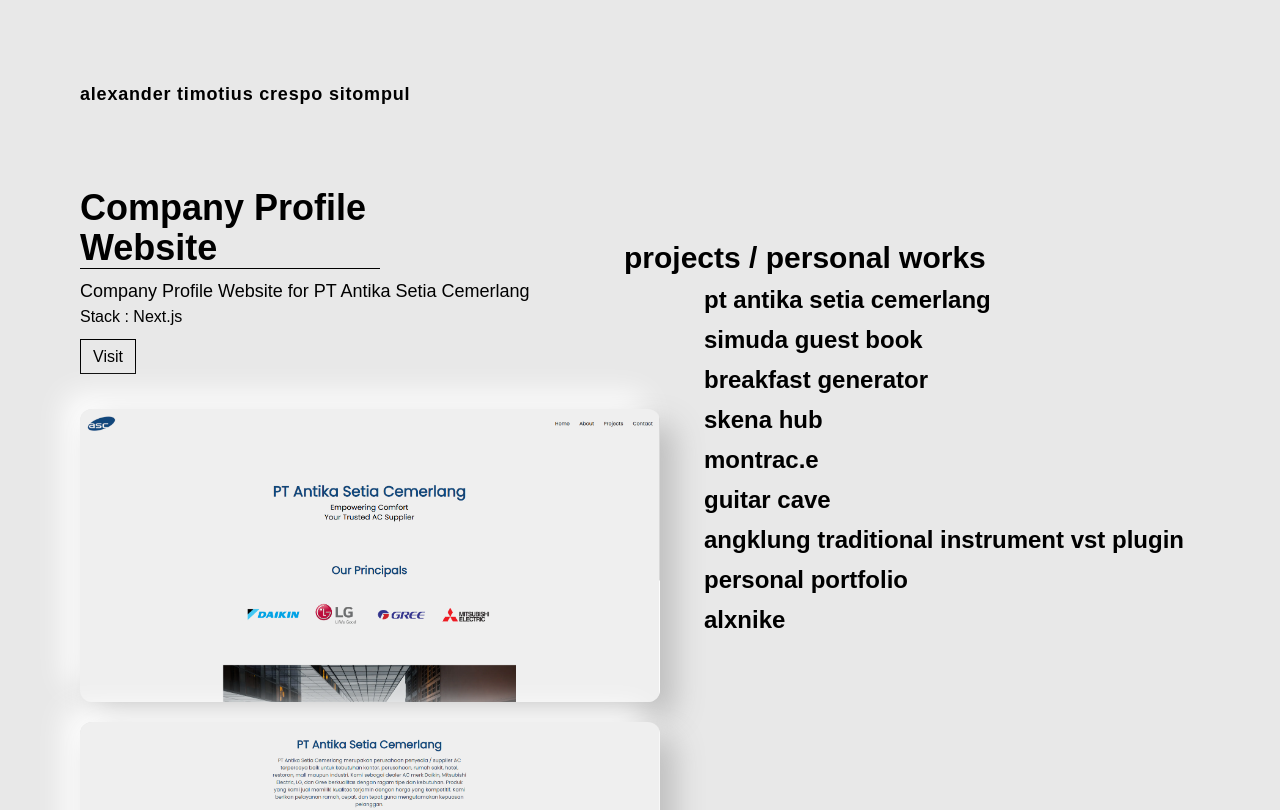
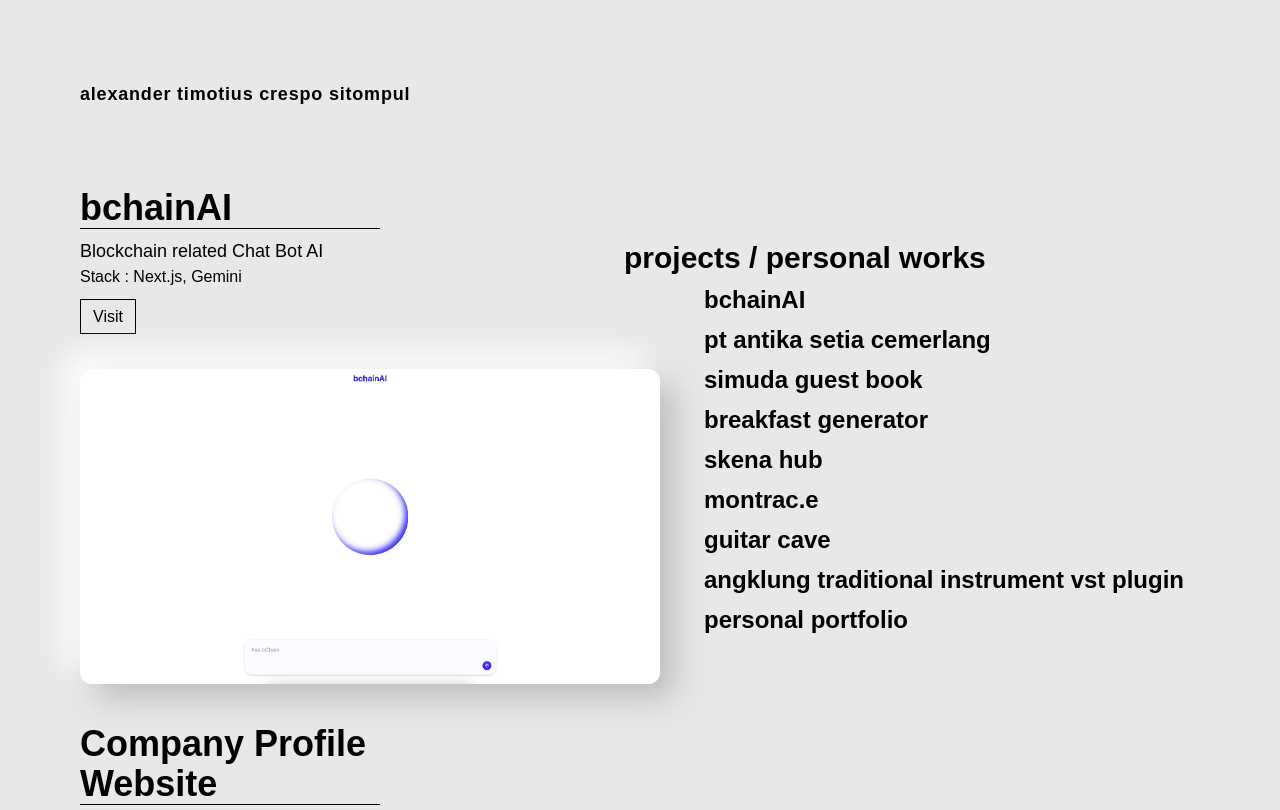
Before and after one commit to alxtim10/2ndPortfolio, a Next.js app: page /projects in a window 1280 px wide. Shown: the top 810 px of the page. Built offline with nearby package versions, Linux system fonts and the light colour scheme; a web font is replaced by a local one.

Commit message:
add new project

```diff
--- a/components/AboutMe.jsx
+++ b/components/AboutMe.jsx
@@ -34,12 +34,10 @@ export default function AboutMe({ section }) {
             <span className="text-main text-xl font-bold">
               BINUS University
             </span>{" "}
-            with a foundation in software engineering with more than one year of hands-on
-            experience.
-            <br className="hidden md:block" /> Proficient at collaborating with
-            interdisciplinary teams and demonstrating excellent communication
-            skills. Keen to contribute technical expertise and drive innovation
-            in a professional setting.
+            with 1+ years of experience building high scale applications in the digital market.
+            <br className="hidden md:block" /> Experienced working closely with Software Engineering
+            especially in the aspects of frontend, backend and software development things.
+            Infrastructure wise, have an understanding on cloud platform, virtual machine and databases.
           </p>
           <Contacts />
         </motion.div>
--- a/components/Carousel/EmblaCarousel.jsx
+++ b/components/Carousel/EmblaCarousel.jsx
@@ -17,6 +17,7 @@ const EmblaCarousel = () => {
     useDotButton(emblaApi);
 
   const images = [
+    "/images/projects/bchain.png",
     "/images/projects/asc.png",
     "/images/projects/1.png",
     "/images/projects/2.png",
--- a/components/Experience.jsx
+++ b/components/Experience.jsx
@@ -5,46 +5,48 @@ import { motion } from "framer-motion";
 export default function Experience({ section }) {
   const experienceData = [
     {
-      title: "Software Engineer",
+      title: "Software Engineer I",
       place: "FitAja - PT FitAja Digital Nusantara",
       description: [
         {
-          data: "Full Stack development using Next.js (TypeScript) and .NET Core",
+          data: "Built a Health Care and Lifestyle Generative AI Agent",
+        },
+        {
+          data: "Built a Health Care and Lifestyle E-Commerce",
+        },
+        {
+          data: "Implementing and setting up Cloud Infrastructure such as GCP and Virtual Machine",
+        },
+        {
+          data: "Tech Stack: Nextjs, Laravel/PHP, PostgreSQL, GCP, Gemini",
         },
       ],
       date: "Present",
     },
     {
-      title: "Full Stack Developer",
+      title: "Software Engineer I - II",
       place: "Mandiri Inhealth",
       description: [
         {
-          data: "Full Stack development using React (TypeScript) and .NET Core",
+          data: "Built a Full Stack Membership App using React and .NET Core",
         },
         {
           data: "Integrated Membership app and other app with Kafka",
         },
         {
-          data: "Handling data with SQL",
+          data: "Collaborating with analyst, QA and stakeholders to deliver the application for better business outcome",
+        },
+        {
+          data: "Lead and mentored junior engineers",
+        },
+        {
+          data: "Tech Stack: React, .NET Core, SQL, Kafka, Docker",
         },
       ],
       date: "2023-2024",
     },
     {
-      title: "Full Stack Developer Volunteer",
-      place: "GKI Grand Wisata",
-      description: [
-        {
-          data: "Maintaining the church's website using Next.js and Php",
-        },
-        {
-          data: "Develop an event registration website",
-        },
-      ],
-      date: "Present",
-    },
-    {
-      title: "Full Stack Developer Intern",
+      title: "Software Engineer Intern",
       place: "ADINS - PT. Adicipta Inovasi Teknologi",
       description: [
         {
@@ -71,12 +73,6 @@ export default function Experience({ section }) {
         },
       ],
       date: "2019-2023",
-    },
-    {
-      title: "SMAK 7 Penabur",
-      place: "High School Degree",
-      description: [],
-      date: "2016 - 2019",
     },
   ];
   return (
--- a/components/Hero.jsx
+++ b/components/Hero.jsx
@@ -38,9 +38,9 @@ export default function Hero({ refs }) {
               transition={{ ease: "easeOut", duration: 2 }}
               className="text-xl md:text-2xl lg:text-8xl text-center lg:text-left"
             >
-              <b>Web Alchemist</b>:
+              <b c>Software Alchemist</b>
               <br />
-              Crafting Digital Experiences with Code and Creativity
+              <span className="lg:text-8xl">Crafting Digital Experiences with Code and Creativity</span>
               <span className="hidden text-lg xl:block">(drag me)</span>
             </motion.p>
           </div>
--- a/components/Skills.jsx
+++ b/components/Skills.jsx
@@ -201,7 +201,7 @@ const Skills = ({ section }) => {
             className="opacity-50  mt-5 hover:opacity-100 h-full xl:h-[22rem] 2xl:h-[21rem] bg-none w-[20rem] lg:w-1/2 border-b-4 grayscale hover:grayscale-0 hover:border-b-[10px] transition-all duration-500 border-white"
           >
             <h1 className="text-white text-center text-xl font-outfit font-bold mb-5">
-              Database
+              Infrastructure
             </h1>
             <div className="flex flex-col items-center">
               <div className="flex flex-wrap justify-end items-center gap-5">
--- a/components/project/Projects.jsx
+++ b/components/project/Projects.jsx
@@ -14,6 +14,7 @@ const Projects = () => {
   const portfolioRef = useRef(null);
   const breakfastRef = useRef(null);
   const ascRef = useRef(null);
+  const bchainRef = useRef(null);
 
   const scrollToSection = (elementRef) => {
     window.scrollTo({
@@ -25,6 +26,31 @@ const Projects = () => {
   return (
     <section>
       <PagesNavbar />
+      <div ref={bchainRef}>
+        <div className="pl-5 lg:pl-20">
+          <h1 className="border-b border-black text-4xl font-outfit font-bold w-1/2 lg:w-1/4 mb-2">
+            bchainAI
+          </h1>
+          <p className="text-lg">Blockchain related Chat Bot AI</p>
+          <p className="mb-4">Stack : Next.js, Gemini</p>
+          <a
+            href="https://bchainai.vercel.app/"
+            className="border border-black py-2 px-3 hover:bg-black hover:text-white transition duration-300"
+          >
+            Visit
+          </a>
+        </div>
+        <div className="flex justify-center items-center w-full px-5 lg:pl-20 py-10 gap-5">
+          <div className="flex flex-col w-full gap-5">
+            <img
+              src="/images/projects/bchain.png"
+              alt=""
+              className="imgCard w-full rounded-xl"
+            />
+          </div>
+          <div className="hidden lg:block w-full"></div>
+        </div>
+      </div>
 
       <div ref={ascRef}>
         <div className="pl-5 lg:pl-20">
@@ -307,6 +333,12 @@ const Projects = () => {
           projects / personal works
         </h1>
         <h1
+          onClick={() => scrollToSection(bchainRef)}
+          className="text-2xl font-outfit font-bold ml-20 cursor-pointer mb-2 hover:translate-x-3 transition duration-300"
+        >
+          bchainAI
+        </h1>
+        <h1
           onClick={() => scrollToSection(ascRef)}
           className="text-2xl font-outfit font-bold ml-20 cursor-pointer mb-2 hover:translate-x-3 transition duration-300"
         >
@@ -354,12 +386,6 @@ const Projects = () => {
         >
           personal portfolio
         </h1>
-        <h1
-          onClick={() => scrollToSection(nikeRef)}
-          className="text-2xl font-outfit font-bold ml-20 cursor-pointer mb-2 hover:translate-x-3 transition duration-300"
-        >
-          alxnike
-        </h1>
       </div>
     </section>
   );
```
Also changed, not shown: public/images/projects/bchain.png (added), 1 other file (tests, documents, lock files or other folders).
